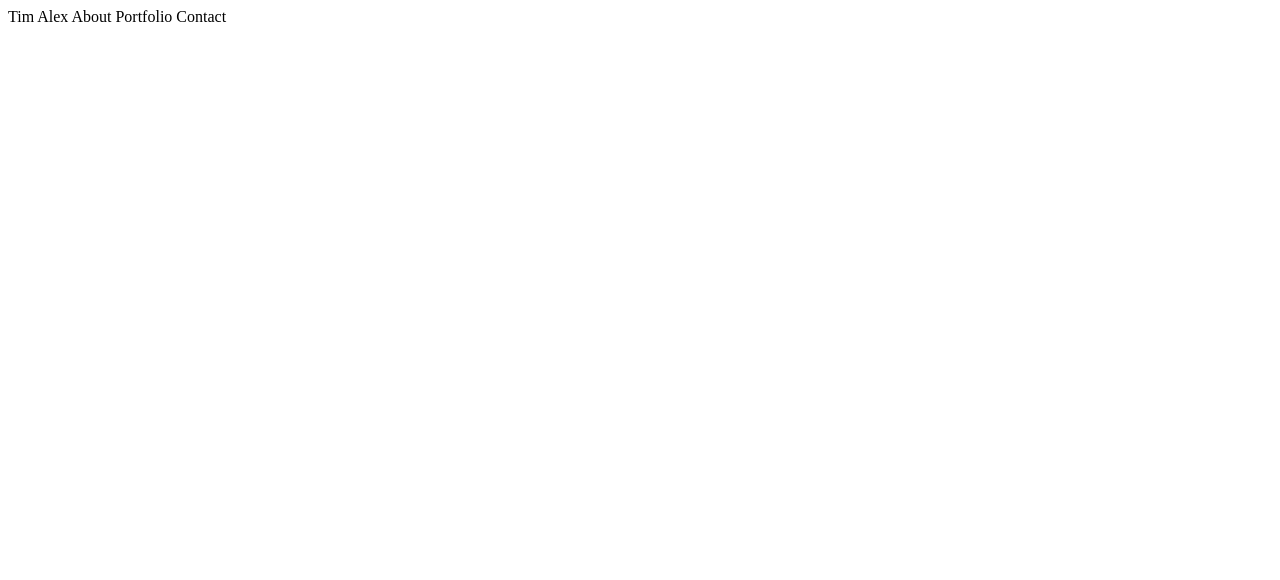
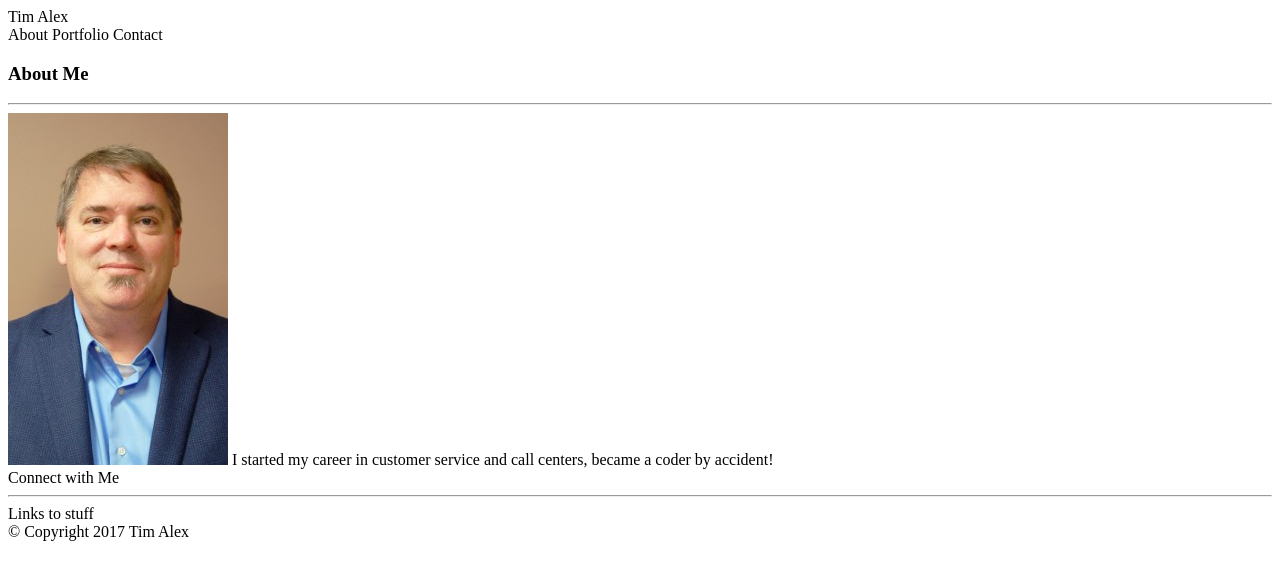
Before and after one commit to thealexgroup/Basic-Portfolio, a plain HTML site: page index.html in a window 1280 px wide. Drawn offline with Linux system fonts and the light colour scheme; files whose address does not match are found by name.

Commit message:
Adding semantic layout
Added the semantic layout junk

```diff
--- a/index.html
+++ b/index.html
@@ -1,16 +1,37 @@
 <!DOCTYPE html>
 <html>
-<head>
-	<title></title>
-</head>
-<body>
-
-</body>
-</html>
 <head>
 	<title>Tim Alex Portfolio</title>
 </head>
 <body>
-	Tim Alex About Portfolio Contact
+
+	<header>Tim Alex</header>
+	<nav>About Portfolio Contact</nav>
+
+
+
+	<section>
+		<article>
+			<h1>About Me</h1>
+
+		<hr>
+			<img src="c:\Users\tim.alex\Basic-Portfolio\assets\images\TimAlex.jpg">
+		I started my career in customer service and call centers, became a coder by accident!
+
+		</article>
+
+	</section>
+
+	<aside>
+
+		Connect with Me
+
+		<hr>
+
+		Links to stuff
+
+	</aside>
+
+	<footer>&copy; Copyright 2017 Tim Alex</footer>
 </body>
 </html>
```
